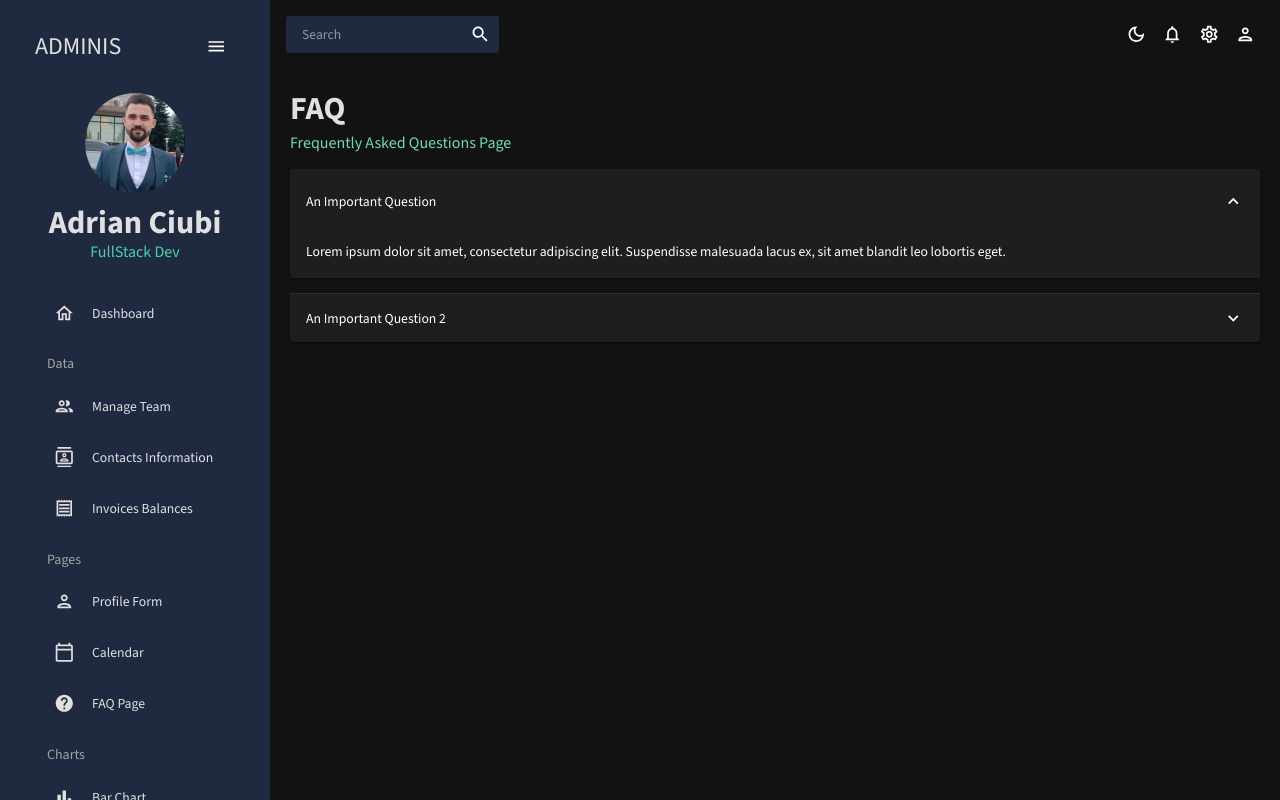
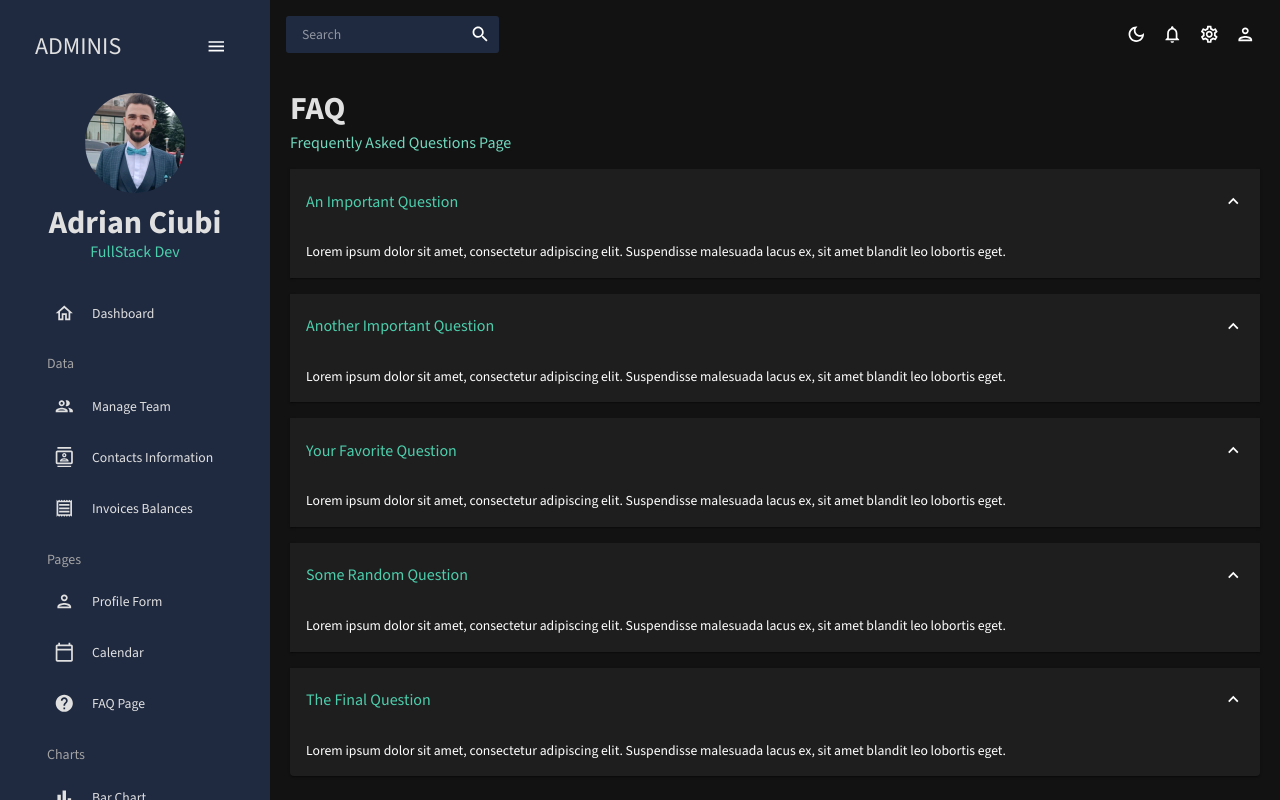
Before and after one commit to ciubiadi/React-Admin-Dashboard, a React (Create React App) app: page /faq in a window 1280 px wide. Built offline with nearby package versions, Linux system fonts and the light colour scheme; the HTML template or start-up script is replaced by a standard one.

Commit message:
finish faq styling

```diff
--- a/src/scenes/faq/index.jsx
+++ b/src/scenes/faq/index.jsx
@@ -2,15 +2,20 @@ import { Accordion, AccordionDetails, AccordionSummary, Box, Typography } from "
 import React from "react";
 import ExpandMoreOutlinedIcon from '@mui/icons-material/ExpandMoreOutlined';
 import Header from "../../components/Header";
+import { useTheme } from "@emotion/react";
+import { colorTokens } from "../../theme";
 
 const FAQ = () => {
+    const theme = useTheme();
+    const colors = colorTokens(theme.palette.mode);
+
     return (
         <Box m="20px">
             <Header title="FAQ" subtitle="Frequently Asked Questions Page" />
 
             <Accordion defaultExpanded>
                 <AccordionSummary expandIcon={<ExpandMoreOutlinedIcon />}>
-                    <Typography>
+                <Typography color={colors.greenAccent[500]} variant="h5">
                     An Important Question
                 </Typography>
                 </AccordionSummary>
@@ -21,10 +26,49 @@ const FAQ = () => {
                 </Typography>
                 </AccordionDetails>
             </Accordion>
-            <Accordion>
+            <Accordion defaultExpanded>
                 <AccordionSummary expandIcon={<ExpandMoreOutlinedIcon />}>
+                <Typography color={colors.greenAccent[500]} variant="h5">
+                    Another Important Question
+                </Typography>
+                </AccordionSummary>
+                <AccordionDetails>
                 <Typography>
-                        An Important Question 2
+                    Lorem ipsum dolor sit amet, consectetur adipiscing elit. Suspendisse
+                    malesuada lacus ex, sit amet blandit leo lobortis eget.
+                </Typography>
+                </AccordionDetails>
+            </Accordion>
+            <Accordion defaultExpanded>
+                <AccordionSummary expandIcon={<ExpandMoreOutlinedIcon />}>
+                <Typography color={colors.greenAccent[500]} variant="h5">
+                    Your Favorite Question
+                </Typography>
+                </AccordionSummary>
+                <AccordionDetails>
+                <Typography>
+                    Lorem ipsum dolor sit amet, consectetur adipiscing elit. Suspendisse
+                    malesuada lacus ex, sit amet blandit leo lobortis eget.
+                </Typography>
+                </AccordionDetails>
+            </Accordion>
+            <Accordion defaultExpanded>
+                <AccordionSummary expandIcon={<ExpandMoreOutlinedIcon />}>
+                <Typography color={colors.greenAccent[500]} variant="h5">
+                    Some Random Question
+                </Typography>
+                </AccordionSummary>
+                <AccordionDetails>
+                <Typography>
+                    Lorem ipsum dolor sit amet, consectetur adipiscing elit. Suspendisse
+                    malesuada lacus ex, sit amet blandit leo lobortis eget.
+                </Typography>
+                </AccordionDetails>
+            </Accordion>
+            <Accordion defaultExpanded>
+                <AccordionSummary expandIcon={<ExpandMoreOutlinedIcon />}>
+                <Typography color={colors.greenAccent[500]} variant="h5">
+                    The Final Question
                 </Typography>
                 </AccordionSummary>
                 <AccordionDetails>
```
Lines whose indentation alone changed are shown as unchanged.
